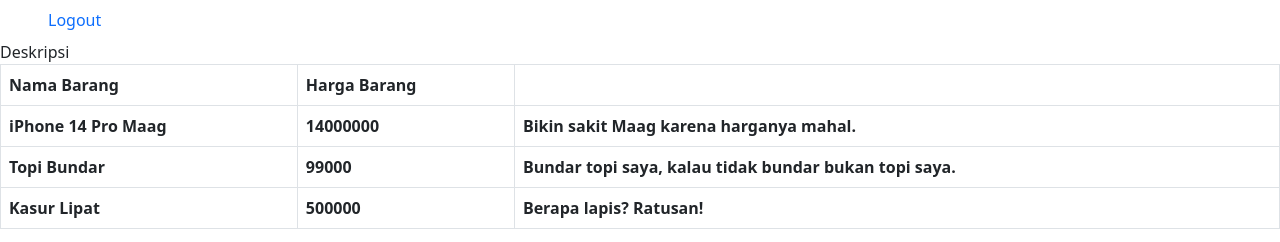
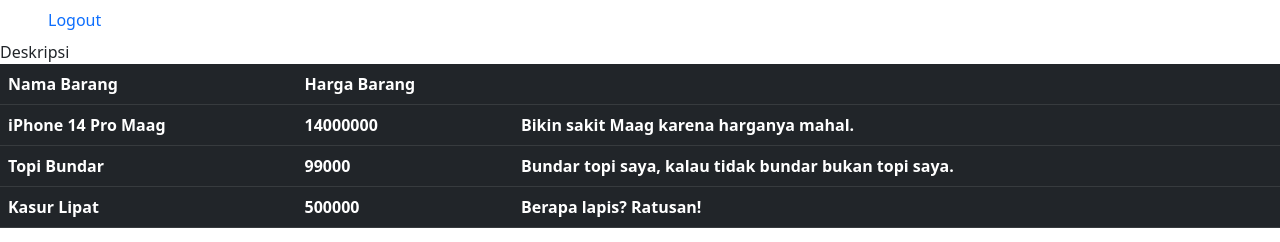
Before and after one commit to mathildadellanova/Lab1_PBP, a Django app: template wishlist/templates/wishlist.html in a window 1280 px wide. Shown: the top 242 px of the page. Run offline with Django 4.2, Linux system fonts and the light colour scheme; the template is opened without the code that fills it: values that come from a table or form of the project are taken from there, others are empty; data comes from the database, SQL or seed files in the repository.

Commit message:
Membuat versi dark mode

```diff
--- a/wishlist/templates/wishlist.html
+++ b/wishlist/templates/wishlist.html
@@ -11,7 +11,7 @@
     </li>
 </ul>
 
-<table class="table table-bordered">
+<table class="table table-dark">
     <tr>
     <th scope="col">Nama Barang</th>
     <th scope="col">Harga Barang</th>
```
